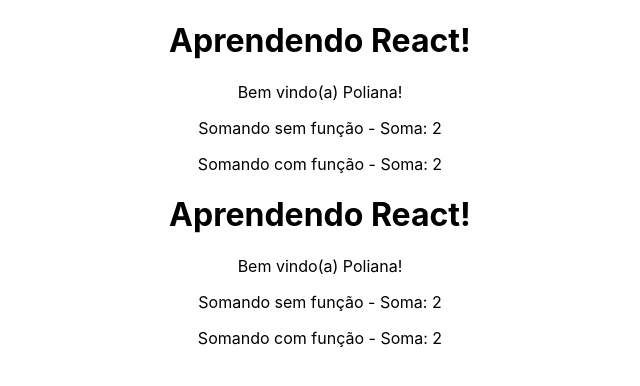
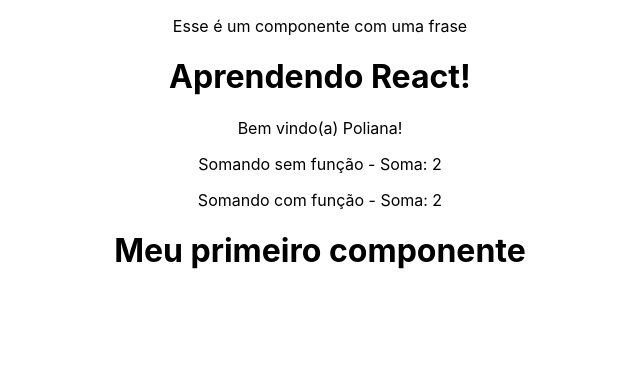
Before and after one commit to PolianaCSousa/CursoReactJS, a React (Create React App) app in the folder Arquivos/meu-projeto/: page / in a window 1280 px wide. Shown: the top 386 px of the page, without its empty margins (320-960 px from the left). Built offline with nearby package versions, Linux system fonts and the light colour scheme.

Commit message:
Componentes React

```diff
--- a/Arquivos/meu-projeto/src/App.js
+++ b/Arquivos/meu-projeto/src/App.js
@@ -1,4 +1,7 @@
 import './App.css';
+import './components/HelloWorld'
+import HelloWorld from './components/HelloWorld';
+import Frase from './components/Frase';
 
 function App() {
 
@@ -12,10 +15,12 @@
 
   return (
     <div className="App">
+        <Frase/>
         <h1>Aprendendo React!</h1>
         <p>Bem vindo(a) {name}!</p>
         <p>Somando sem função - Soma: {1+1}</p>
         <p>Somando com função - Soma: {somar(1,1)}</p>
+        <HelloWorld/>
     </div>
   );
 }
--- /dev/null
+++ b/Arquivos/meu-projeto/src/components/Frase.js
@@ -0,0 +1,9 @@
+function Frase(){
+    return(
+        <div>
+            <p>Esse é um componente com uma frase</p>
+        </div>
+    )
+}
+
+export default Frase
--- /dev/null
+++ b/Arquivos/meu-projeto/src/components/HelloWorld.js
@@ -0,0 +1,9 @@
+function HelloWorld() {
+    return(
+        <div>
+            <h1>Meu primeiro componente</h1>
+        </div>
+    )
+}
+
+export default HelloWorld
--- a/Arquivos/meu-projeto/src/index.js
+++ b/Arquivos/meu-projeto/src/index.js
@@ -8,7 +8,6 @@
 root.render(
   <React.StrictMode>
     <App />
-    <App />
   </React.StrictMode>
 );
 
```
